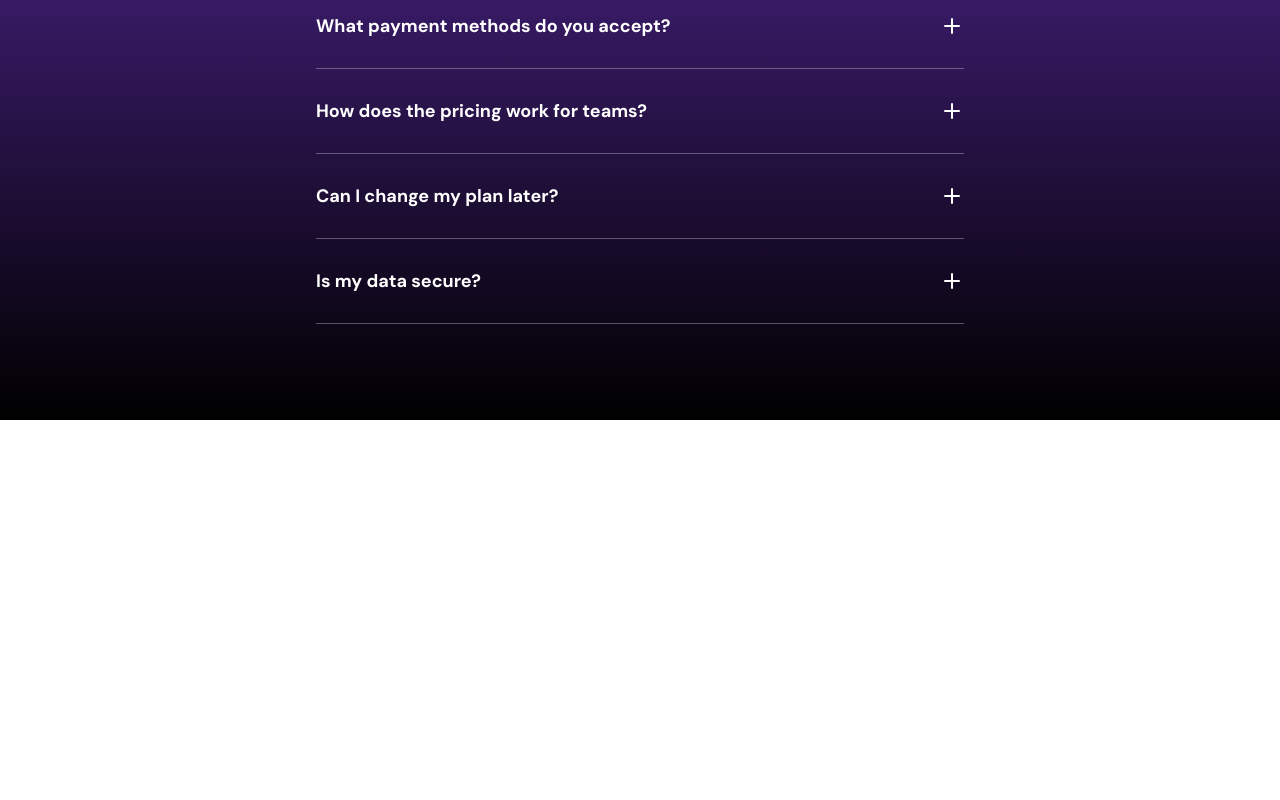
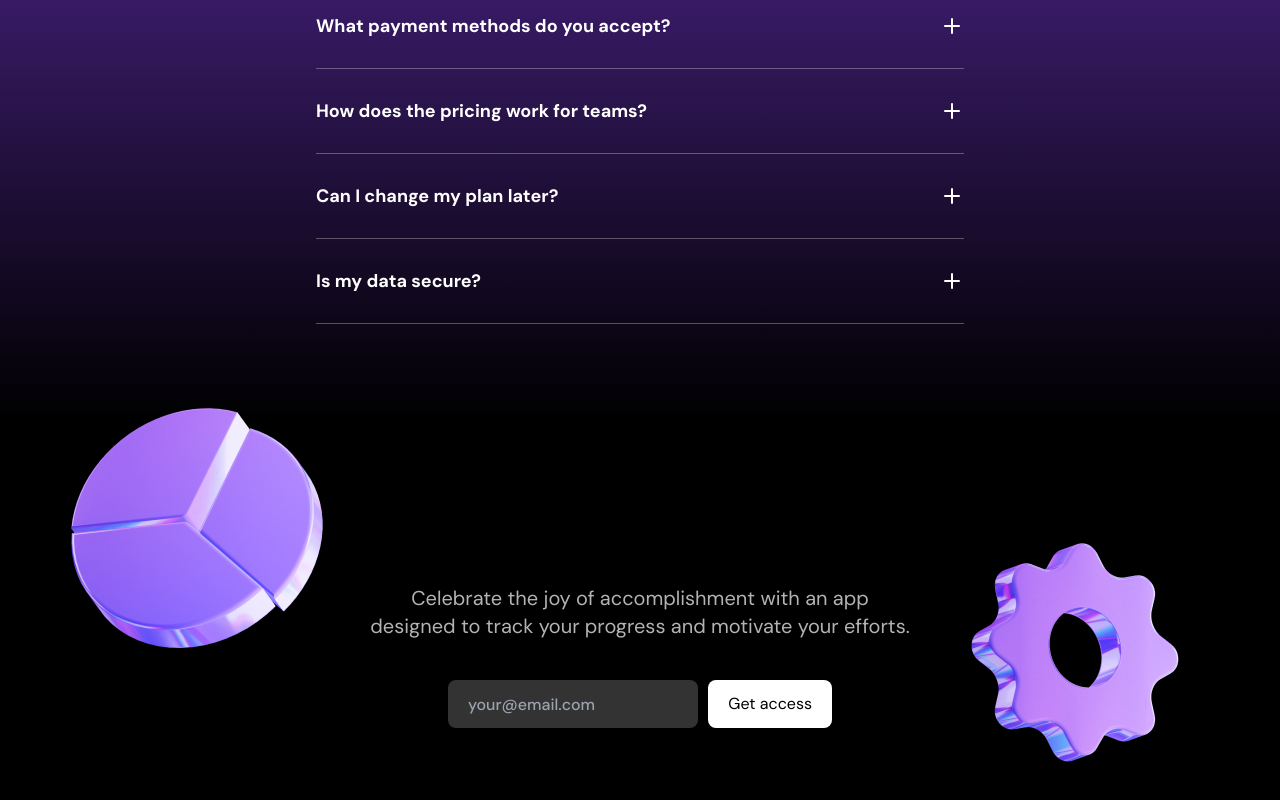
Before and after one commit to MUHMMADSALEH/dark-sass-landing-page, a Next.js app: page / in a window 1280 px wide. Shown: the part 3182-3982 px from the top of the page. Before the commit the page ends 3602 px from the top, so only its background shows below. Built offline with nearby package versions, Linux system fonts and the light colour scheme.

Commit message:
feat:add CallToAction Section

```diff
--- a/src/components/CallToAction.tsx
+++ b/src/components/CallToAction.tsx
@@ -1,3 +1,26 @@
+import helixImage from "../assets/images/helix2.png"
+import emojiStar from "../assets/images/emojistar.png"
+import Image from "next/image";
 export const CallToAction = () => {
-  return null;
-};
+
+  return (
+    <div className="bg-black Itext-white py-[72px] sm:py-24 text-center">
+      <div className="container max-w-xl relative">
+        <Image src={helixImage} alt="" className="absolute top-6 left-[calc(100%+36px)]"/>
+        <Image src={emojiStar} alt="" className="absolute -top-[120px] right-[calc(100%+24px)] "/>
+        <h2 className="font-bold text-5xl tracking-tighter">
+          Get instant access
+        </h2>
+        <p className="text-xl text-white/70 mt-5">
+          Celebrate the joy of accomplishment with an app designed to track your
+          progress and motivate your efforts.
+        </p>
+        <form className="mt-10 flex flex-col gap-2.5 max-w-sm mx-auto sm:flex-row ">
+         <input type="email"  placeholder="your@email.com" className="h-12 bg-white/20 rounded-lg px-5 flex-1 font-medium placeholder:text-[#9CA3AF]"/>
+         <button className="bg-white text-black h-12 rounded-lg px-5">Get access</button>
+        </form>
+    </div>
+    </div >
+
+)
+  };
```
